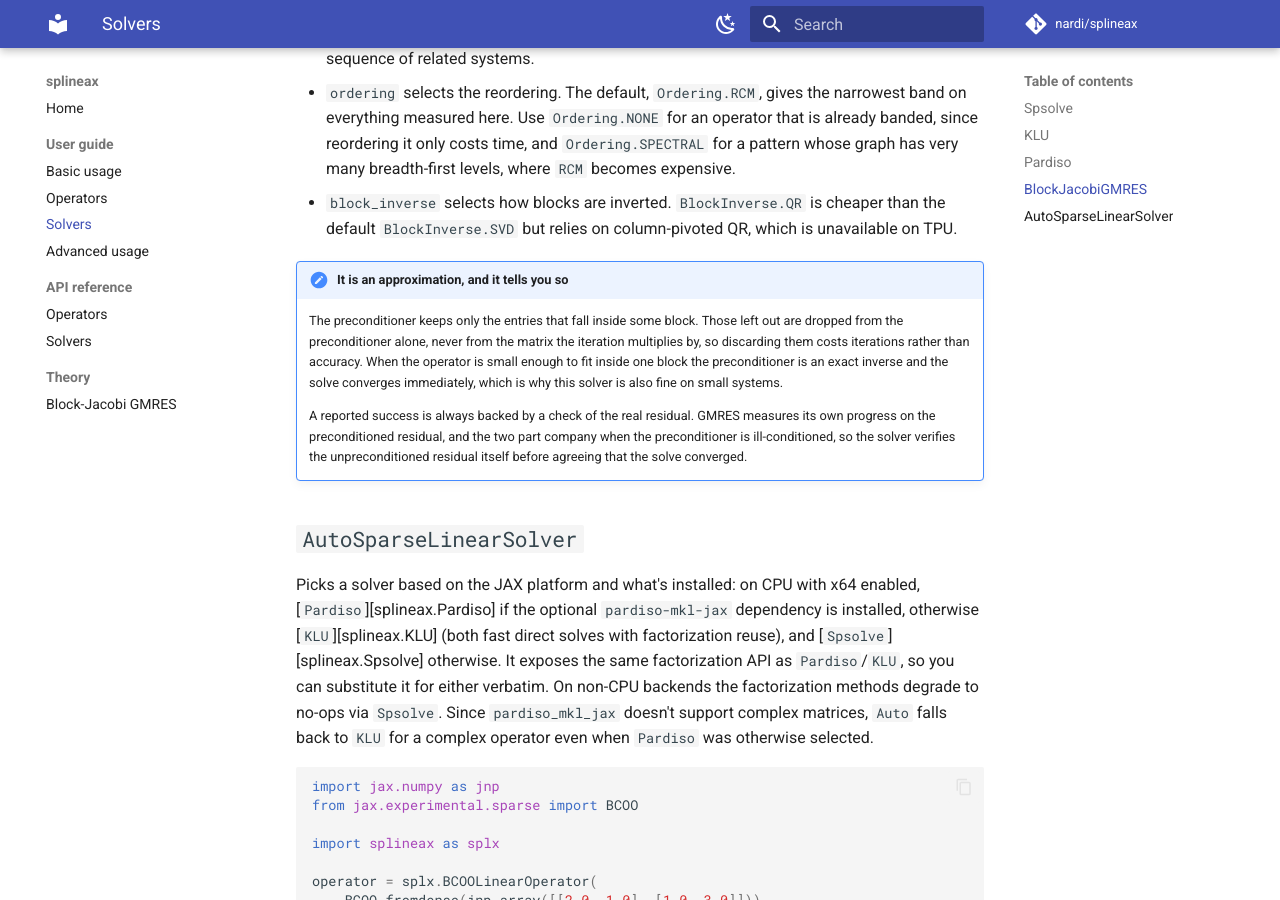
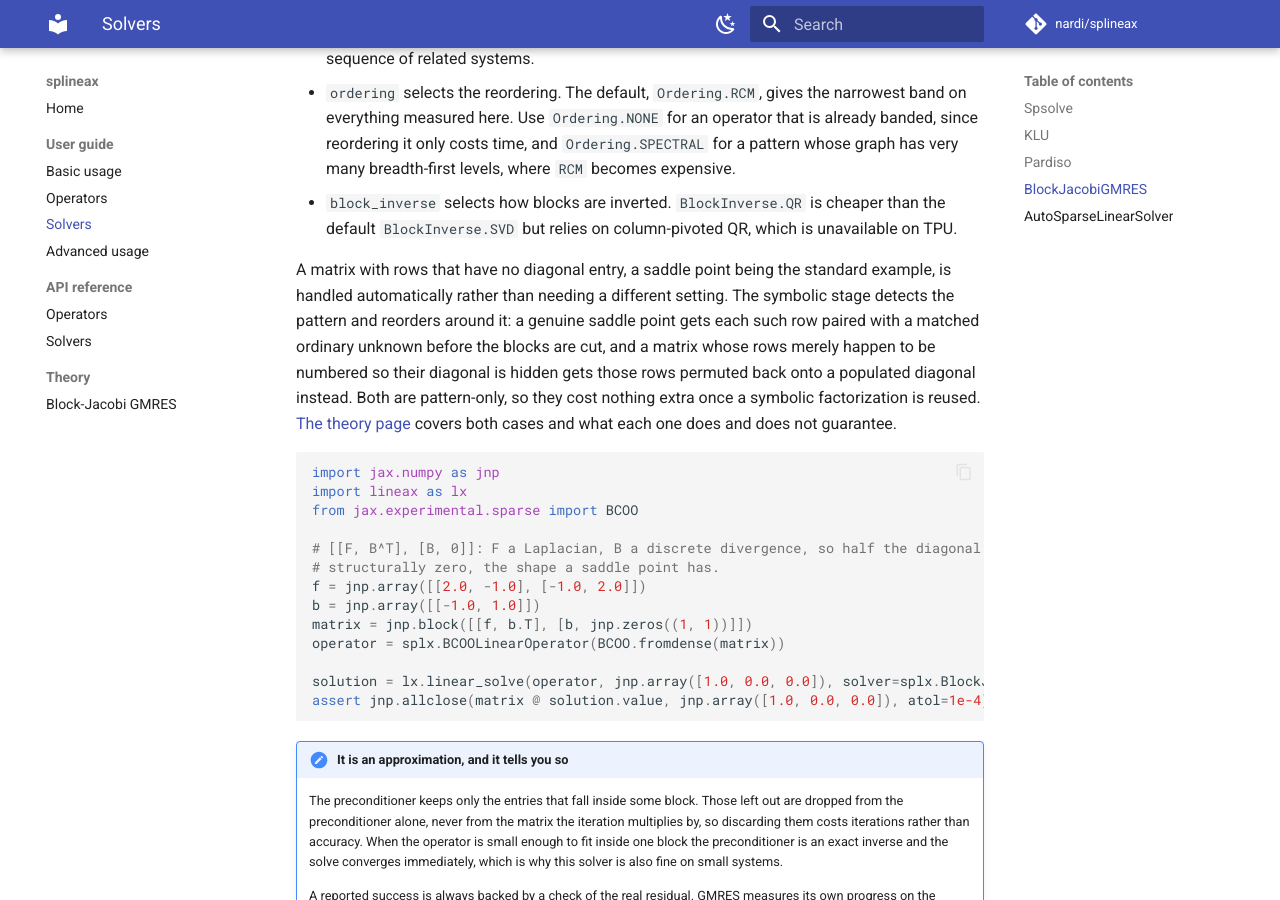
Before and after one commit to nardi/splineax, an MkDocs documentation site: the page built from docs/guide/solvers.md, in a window 1280 px wide and 900 px high, scrolled down 2726 px. Built offline with MkDocs 1.6.1 and Material for MkDocs 9.7.7, drawn with Linux system fonts in a browser that asks for light colours; comment, search, counter and statistics services are not loaded.

Commit message:
docs: Mention saddle-point handling in the solver guide
BlockJacobiGMRES now reorders around a saddle point or a hidden
diagonal automatically, with no setting to reach for. Notes this in
the settings list with a runnable example, and mentions it in the
package overview.

````diff
--- a/docs/guide/solvers.md
+++ b/docs/guide/solvers.md
@@ -117,6 +117,31 @@ The settings worth knowing about, in the order you would usually try them:
 - `block_inverse` selects how blocks are inverted. `BlockInverse.QR` is cheaper than the
   default `BlockInverse.SVD` but relies on column-pivoted QR, which is unavailable on TPU.
 
+A matrix with rows that have no diagonal entry, a saddle point being the standard example, is
+handled automatically rather than needing a different setting. The symbolic stage detects the
+pattern and reorders around it: a genuine saddle point gets each such row paired with a matched
+ordinary unknown before the blocks are cut, and a matrix whose rows merely happen to be numbered
+so their diagonal is hidden gets those rows permuted back onto a populated diagonal instead. Both
+are pattern-only, so they cost nothing extra once a symbolic factorization is reused. [The theory
+page](../theory/block-jacobi-gmres.md#repairing-an-accidental-diagonal) covers both cases and what
+each one does and does not guarantee.
+
+```{.python continuation}
+import jax.numpy as jnp
+import lineax as lx
+from jax.experimental.sparse import BCOO
+
+# [[F, B^T], [B, 0]]: F a Laplacian, B a discrete divergence, so half the diagonal is
+# structurally zero, the shape a saddle point has.
+f = jnp.array([[2.0, -1.0], [-1.0, 2.0]])
+b = jnp.array([[-1.0, 1.0]])
+matrix = jnp.block([[f, b.T], [b, jnp.zeros((1, 1))]])
+operator = splx.BCOOLinearOperator(BCOO.fromdense(matrix))
+
+solution = lx.linear_solve(operator, jnp.array([1.0, 0.0, 0.0]), solver=splx.BlockJacobiGMRES())
+assert jnp.allclose(matrix @ solution.value, jnp.array([1.0, 0.0, 0.0]), atol=1e-4)
+```
+
 !!! note "It is an approximation, and it tells you so"
 
     The preconditioner keeps only the entries that fall inside some block. Those left out are
````
Also changed, not shown: docs/index.md (+3 -2 lines).
